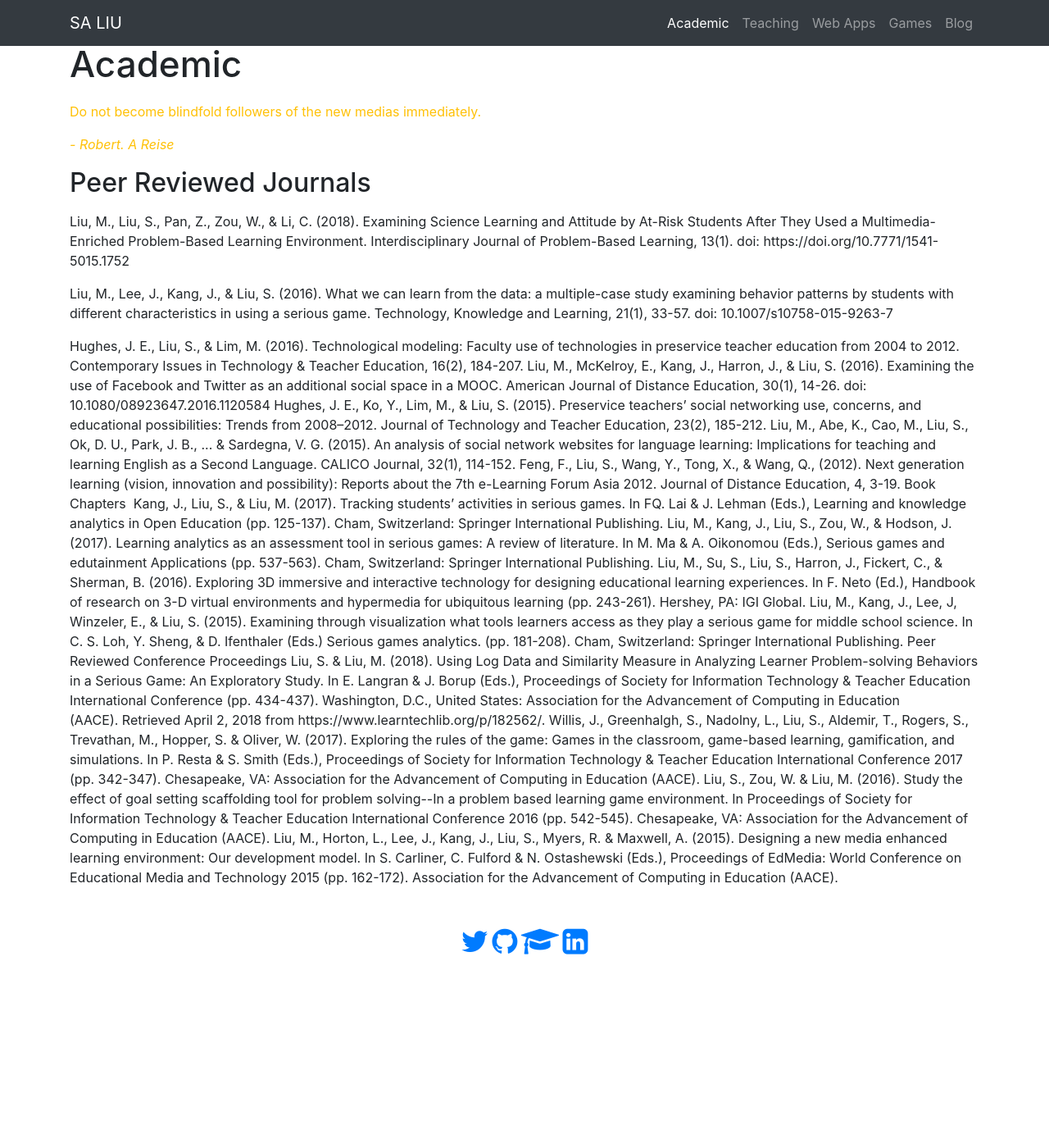
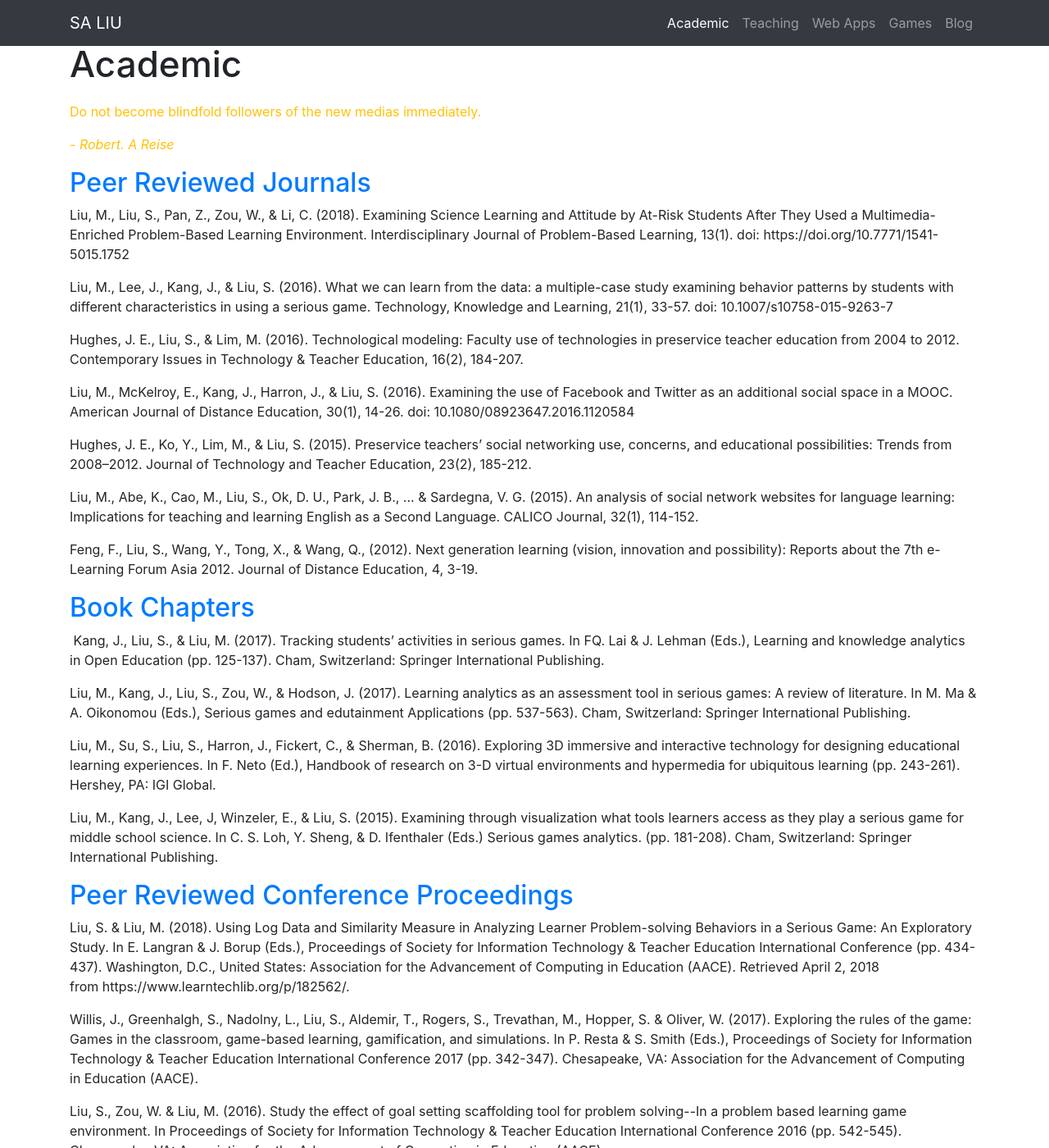
Before and after one commit to Tonicdragon6x66/saliudev.github.io, a Jekyll site: the page built from academic/index.html, in a window 1280 px wide and 1400 px high. Shown: the whole window at 82% size. Built offline with Jekyll 4.4.1, drawn with Linux system fonts in a browser that asks for light colours; some of the changed text lies outside the part shown.

Commit message:
update the style in academic page

```diff
--- a/academic/index.html
+++ b/academic/index.html
@@ -35,7 +35,7 @@
         </blockquote>
 
 
-     <p class="text-primary"><h2>Peer Reviewed Journals</h2></p>
+     <h2 class="text-primary">Peer Reviewed Journals</h2>
 
 <p> Liu, M., Liu, S., Pan, Z., Zou, W., & Li, C. (2018). Examining Science Learning and Attitude by At-Risk Students After They Used a Multimedia-Enriched Problem-Based Learning Environment. Interdisciplinary Journal of Problem-Based Learning, 13(1). doi: https://doi.org/10.7771/1541-5015.1752
         </p>
@@ -43,35 +43,47 @@
 <p>Liu, M., Lee, J., Kang, J., & Liu, S. (2016). What we can learn from the data: a multiple-case study examining behavior patterns by students with different characteristics in using a serious game. Technology, Knowledge and Learning, 21(1), 33-57. doi: 10.1007/s10758-015-9263-7
         </p>
 
-Hughes, J. E., Liu, S., & Lim, M. (2016). Technological modeling: Faculty use of technologies in preservice teacher education from 2004 to 2012. Contemporary Issues in Technology & Teacher Education, 16(2), 184-207.
+<p>Hughes, J. E., Liu, S., & Lim, M. (2016). Technological modeling: Faculty use of technologies in preservice teacher education from 2004 to 2012. Contemporary Issues in Technology & Teacher Education, 16(2), 184-207.
+</p>
 
-Liu, M., McKelroy, E., Kang, J., Harron, J., & Liu, S. (2016). Examining the use of Facebook and Twitter as an additional social space in a MOOC. American Journal of Distance Education, 30(1), 14-26. doi: 10.1080/08923647.2016.1120584
+<p>Liu, M., McKelroy, E., Kang, J., Harron, J., & Liu, S. (2016). Examining the use of Facebook and Twitter as an additional social space in a MOOC. American Journal of Distance Education, 30(1), 14-26. doi: 10.1080/08923647.2016.1120584
+</p>
 
-Hughes, J. E., Ko, Y., Lim, M., & Liu, S. (2015). Preservice teachers’ social networking use, concerns, and educational possibilities: Trends from 2008–2012. Journal of Technology and Teacher Education, 23(2), 185-212.
+<p>Hughes, J. E., Ko, Y., Lim, M., & Liu, S. (2015). Preservice teachers’ social networking use, concerns, and educational possibilities: Trends from 2008–2012. Journal of Technology and Teacher Education, 23(2), 185-212.
+</p>
 
-Liu, M., Abe, K., Cao, M., Liu, S., Ok, D. U., Park, J. B., ... & Sardegna, V. G. (2015). An analysis of social network websites for language learning: Implications for teaching and learning English as a Second Language. CALICO Journal, 32(1), 114-152.
+<p>Liu, M., Abe, K., Cao, M., Liu, S., Ok, D. U., Park, J. B., ... & Sardegna, V. G. (2015). An analysis of social network websites for language learning: Implications for teaching and learning English as a Second Language. CALICO Journal, 32(1), 114-152.
+</p>
 
-Feng, F., Liu, S., Wang, Y., Tong, X., & Wang, Q., (2012). Next generation learning (vision, innovation and possibility): Reports about the 7th e-Learning Forum Asia 2012. Journal of Distance Education, 4, 3-19.
+<p>Feng, F., Liu, S., Wang, Y., Tong, X., & Wang, Q., (2012). Next generation learning (vision, innovation and possibility): Reports about the 7th e-Learning Forum Asia 2012. Journal of Distance Education, 4, 3-19.
+</p>
 
-Book Chapters
+<h2 class="text-primary">Book Chapters</h2>
 
- Kang, J., Liu, S., & Liu, M. (2017). Tracking students’ activities in serious games. In FQ. Lai & J. Lehman (Eds.), Learning and knowledge analytics in Open Education (pp. 125-137). Cham, Switzerland: Springer International Publishing.
+<p> Kang, J., Liu, S., & Liu, M. (2017). Tracking students’ activities in serious games. In FQ. Lai & J. Lehman (Eds.), Learning and knowledge analytics in Open Education (pp. 125-137). Cham, Switzerland: Springer International Publishing.
+        </p>
 
-Liu, M., Kang, J., Liu, S., Zou, W., & Hodson, J. (2017). Learning analytics as an assessment tool in serious games: A review of literature. In M. Ma & A. Oikonomou (Eds.), Serious games and edutainment Applications (pp. 537-563). Cham, Switzerland: Springer International Publishing.
+<p>Liu, M., Kang, J., Liu, S., Zou, W., & Hodson, J. (2017). Learning analytics as an assessment tool in serious games: A review of literature. In M. Ma & A. Oikonomou (Eds.), Serious games and edutainment Applications (pp. 537-563). Cham, Switzerland: Springer International Publishing.
+        </p>
 
-Liu, M., Su, S., Liu, S., Harron, J., Fickert, C., & Sherman, B. (2016). Exploring 3D immersive and interactive technology for designing educational learning experiences. In F. Neto (Ed.), Handbook of research on 3-D virtual environments and hypermedia for ubiquitous learning (pp. 243-261). Hershey, PA: IGI Global.
+<p>Liu, M., Su, S., Liu, S., Harron, J., Fickert, C., & Sherman, B. (2016). Exploring 3D immersive and interactive technology for designing educational learning experiences. In F. Neto (Ed.), Handbook of research on 3-D virtual environments and hypermedia for ubiquitous learning (pp. 243-261). Hershey, PA: IGI Global.
+        </p>
 
-Liu, M., Kang, J., Lee, J, Winzeler, E., & Liu, S. (2015). Examining through visualization what tools learners access as they play a serious game for middle school science. In C. S. Loh, Y. Sheng, & D. Ifenthaler (Eds.) Serious games analytics. (pp. 181-208). Cham, Switzerland: Springer International Publishing.
+<p>Liu, M., Kang, J., Lee, J, Winzeler, E., & Liu, S. (2015). Examining through visualization what tools learners access as they play a serious game for middle school science. In C. S. Loh, Y. Sheng, & D. Ifenthaler (Eds.) Serious games analytics. (pp. 181-208). Cham, Switzerland: Springer International Publishing.
+        </p>
 
-Peer Reviewed Conference Proceedings
+        <h2 class="text-primary">Peer Reviewed Conference Proceedings</h2>
 
-Liu, S. & Liu, M. (2018). Using Log Data and Similarity Measure in Analyzing Learner Problem-solving Behaviors in a Serious Game: An Exploratory Study. In E. Langran & J. Borup (Eds.), Proceedings of Society for Information Technology & Teacher Education International Conference (pp. 434-437). Washington, D.C., United States: Association for the Advancement of Computing in Education (AACE). Retrieved April 2, 2018 from https://www.learntechlib.org/p/182562/.
+<p>Liu, S. & Liu, M. (2018). Using Log Data and Similarity Measure in Analyzing Learner Problem-solving Behaviors in a Serious Game: An Exploratory Study. In E. Langran & J. Borup (Eds.), Proceedings of Society for Information Technology & Teacher Education International Conference (pp. 434-437). Washington, D.C., United States: Association for the Advancement of Computing in Education (AACE). Retrieved April 2, 2018 from https://www.learntechlib.org/p/182562/.
+        </p>
 
-Willis, J., Greenhalgh, S., Nadolny, L., Liu, S., Aldemir, T., Rogers, S., Trevathan, M., Hopper, S. & Oliver, W. (2017). Exploring the rules of the game: Games in the classroom, game-based learning, gamification, and simulations. In P. Resta & S. Smith (Eds.), Proceedings of Society for Information Technology & Teacher Education International Conference 2017 (pp. 342-347). Chesapeake, VA: Association for the Advancement of Computing in Education (AACE).
+<p>Willis, J., Greenhalgh, S., Nadolny, L., Liu, S., Aldemir, T., Rogers, S., Trevathan, M., Hopper, S. & Oliver, W. (2017). Exploring the rules of the game: Games in the classroom, game-based learning, gamification, and simulations. In P. Resta & S. Smith (Eds.), Proceedings of Society for Information Technology & Teacher Education International Conference 2017 (pp. 342-347). Chesapeake, VA: Association for the Advancement of Computing in Education (AACE).
+        </p>
 
-Liu, S., Zou, W. & Liu, M. (2016). Study the effect of goal setting scaffolding tool for problem solving--In a problem based learning game environment. In Proceedings of Society for Information Technology & Teacher Education International Conference 2016 (pp. 542-545). Chesapeake, VA: Association for the Advancement of Computing in Education (AACE).
+<p>Liu, S., Zou, W. & Liu, M. (2016). Study the effect of goal setting scaffolding tool for problem solving--In a problem based learning game environment. In Proceedings of Society for Information Technology & Teacher Education International Conference 2016 (pp. 542-545). Chesapeake, VA: Association for the Advancement of Computing in Education (AACE).
+        </p>
 
-Liu, M., Horton, L., Lee, J., Kang, J., Liu, S., Myers, R. & Maxwell, A. (2015). Designing a new media enhanced learning environment: Our development model. In S. Carliner, C. Fulford & N. Ostashewski (Eds.), Proceedings of EdMedia: World Conference on Educational Media and Technology 2015 (pp. 162-172). Association for the Advancement of Computing in Education (AACE).
-
+<p>Liu, M., Horton, L., Lee, J., Kang, J., Liu, S., Myers, R. & Maxwell, A. (2015). Designing a new media enhanced learning environment: Our development model. In S. Carliner, C. Fulford & N. Ostashewski (Eds.), Proceedings of EdMedia: World Conference on Educational Media and Technology 2015 (pp. 162-172). Association for the Advancement of Computing in Education (AACE).
+        </p>
 
 	</div>
```
